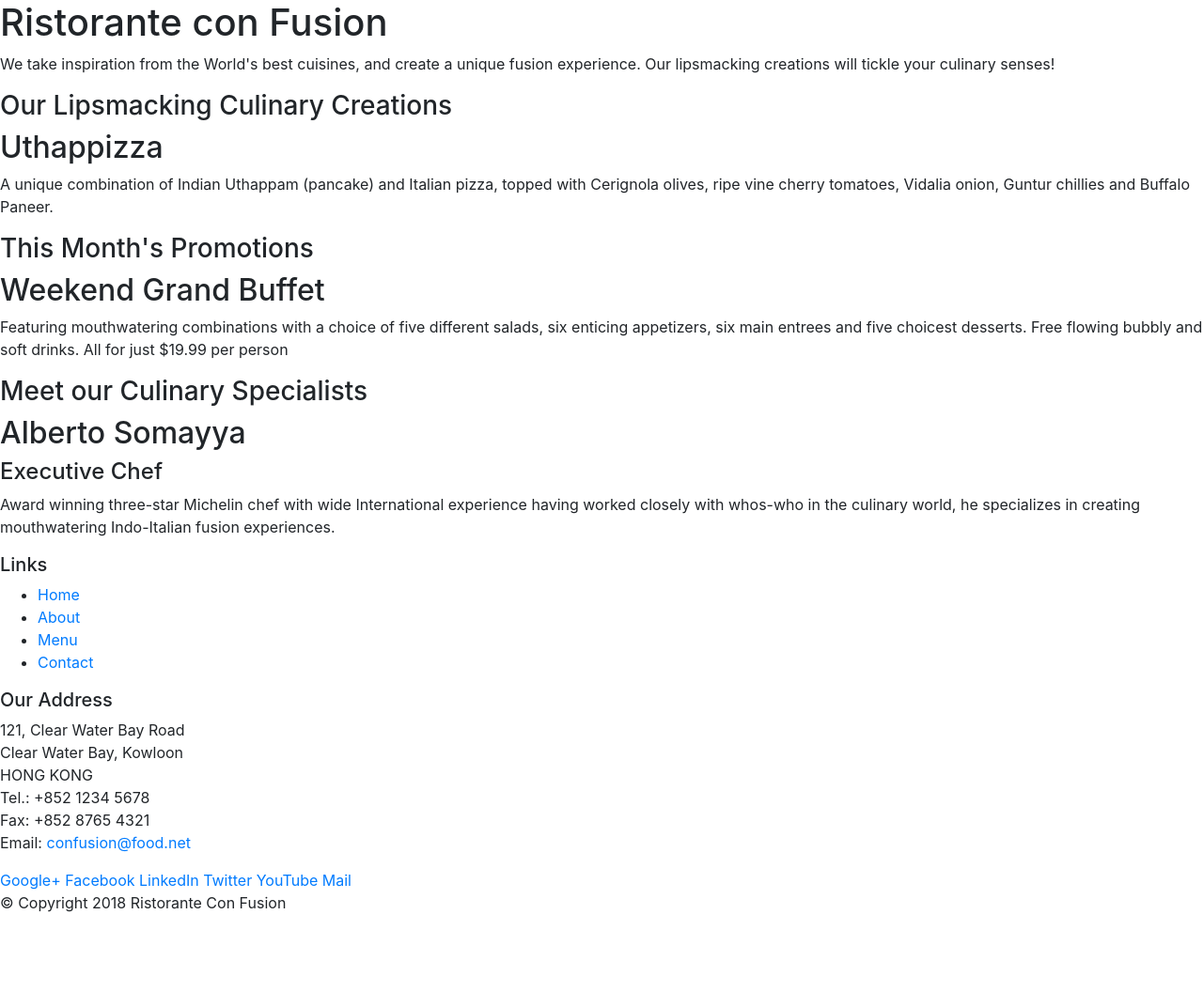
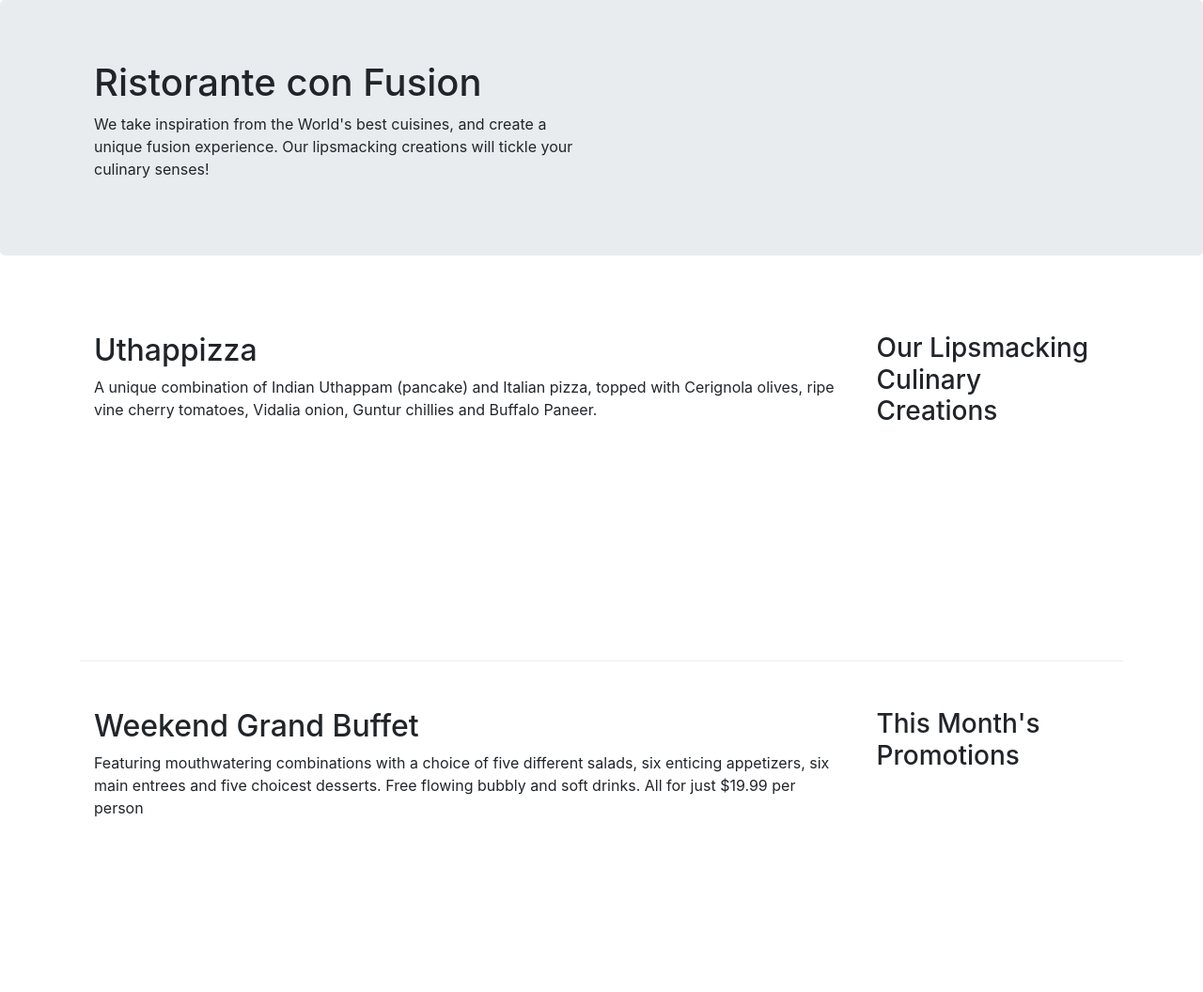
Before and after one commit to giangbui/conFusion, a website: page index.html in a window 1280 px wide. Shown: the top 1056 px of the page at 94% size. Before the commit the page ends 989 px from the top, so only its background shows below. Drawn offline with nearby package versions, Linux system fonts and the light colour scheme.

Commit message:
feat(css): add css styles

```diff
--- /dev/null
+++ b/css/styles.css
@@ -0,0 +1,17 @@
+.row-header{
+    margin:0px auto;
+    padding:0px;
+}
+
+.row-content {
+    margin:0px auto;
+    padding: 50px 0px 50px 0px;
+    border-bottom: 1px ridge;
+    min-height:400px;
+}
+
+.footer{
+    background-color: #D1C4E9;
+    margin:0px auto;
+    padding: 20px 0px 20px 0px;
+}
--- a/index.html
+++ b/index.html
@@ -9,51 +9,52 @@
 
     <!-- Bootstrap CSS -->
     <link rel="stylesheet" href="node_modules/bootstrap/dist/css/bootstrap.min.css">
+    <link href="css/styles.css" rel="stylesheet">
     <title>Ristorante Con Fusion</title>
 </head>
 
 <body>
 
-    <header>
-        <div>
-            <div>
-                <div>
+    <header class="jumbotron">
+        <div class="container">
+            <div class="row row-header">
+                <div class="col-12 col-sm-6">
                     <h1>Ristorante con Fusion</h1>
                     <p>We take inspiration from the World's best cuisines, and create a unique fusion experience. Our lipsmacking creations will tickle your culinary senses!</p>
                 </div>
-                <div>
+                <div clss="col-12 col-sm">
                 </div>
             </div>
         </div>
     </header>
 
-    <div>
-        <div>
-            <div>
+    <div class="container">
+        <div class="row row-content">
+            <div class="col-12 col-sm-4 order-sm-last col-md-3">
                 <h3>Our Lipsmacking Culinary Creations</h3>
             </div>
-            <div>
+            <div class="col col-sm order-sm-first col-md">
                 <h2>Uthappizza</h2>
                 <p>A unique combination of Indian Uthappam (pancake) and Italian pizza, topped with Cerignola olives, ripe vine cherry tomatoes, Vidalia onion, Guntur chillies and Buffalo Paneer.</p>
             </div>
         </div>
 
 
-        <div>
-            <div>
+        <div class="row row-content">
+            <div class="col-12 col-sm-4 order-sm-last col-md-3">
                 <h3>This Month's Promotions</h3>
             </div>
-            <div>
+            <div class="col col-sm order-sm-first col-md">
                 <h2>Weekend Grand Buffet</h2>
                 <p>Featuring mouthwatering combinations with a choice of five different salads, six enticing appetizers, six main entrees and five choicest desserts. Free flowing bubbly and soft drinks. All for just $19.99 per person </p>
             </div>
         </div>
 
-        <div>
-            <div>
+        <div class="row">
+            <div class="col-12 col-sm-4 order-sm-last col-md-3">
                 <h3>Meet our Culinary Specialists</h3>
             </div>
-            <div>
+            <div class="col col-sm order-sm-first col-md">
                 <h2>Alberto Somayya</h2>
                 <h4>Executive Chef</h4>
                 <p>Award winning three-star Michelin chef with wide International experience having worked closely with whos-who in the culinary world, he specializes in creating mouthwatering Indo-Italian fusion experiences. </p>
@@ -61,10 +62,10 @@
         </div>
     </div>
 
-    <footer>
-        <div>
-            <div>
-                <div>
+    <footer class="footer">
+        <div class="container">
+            <div class="row">
+                <div class="col-4 offset-1 col-sm-2">
                     <h5>Links</h5>
                     <ul>
                         <li><a href="#">Home</a></li>
@@ -73,7 +74,7 @@
                         <li><a href="#">Contact</a></li>
                     </ul>
                 </div>
-                <div>
+                <div class="col-7 col-sm-5">
                     <h5>Our Address</h5>
                     <address>
 		              121, Clear Water Bay Road<br>
@@ -84,7 +85,7 @@
 		              Email: <a href="mailto:confusion@food.net">confusion@food.net</a>
 		           </address>
                 </div>
-                <div>
+                <div class="col-12 col-sm-4"> <!-- if set small to large screen to 12 col-sm-12 the below text will be display just below the previous row -->
                     <div>
                         <a href="http://google.com/+">Google+</a>
                         <a href="http://www.facebook.com/profile.php?id=">Facebook</a>
@@ -95,8 +96,8 @@
                     </div>
                 </div>
            </div>
-           <div>
-                <div>
+           <div class="row">
+                <div class="col-auto">
                     <p>© Copyright 2018 Ristorante Con Fusion</p>
                 </div>
            </div>
```
